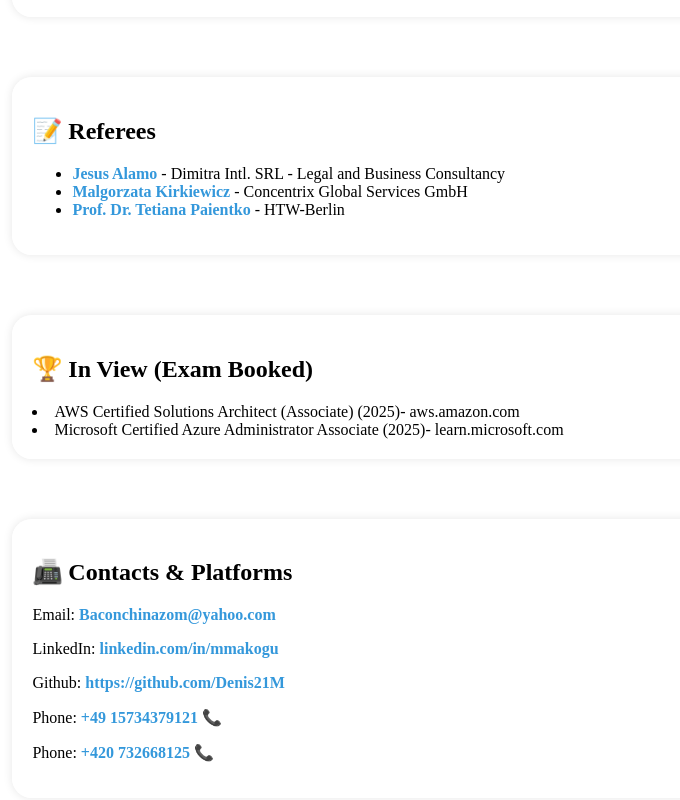
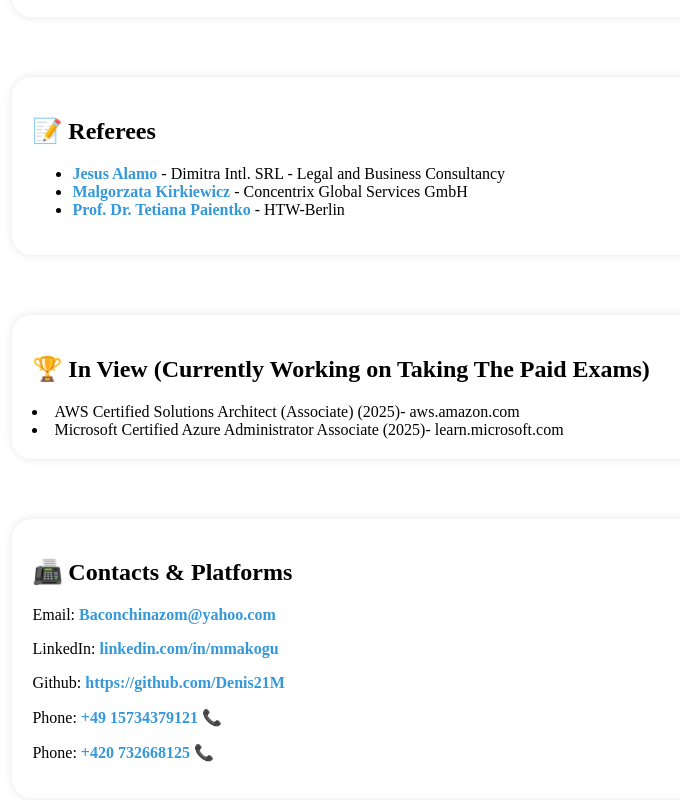
Before and after one commit to Denis21M/mmakogu, a plain HTML site: page index.html in a window 1280 px wide. Shown: the part 2293-3093 px from the top of the page, without its empty margins (102-782 px from the left). Drawn offline with Linux system fonts and the light colour scheme.

Commit message:
Experience

```diff
--- a/index.html
+++ b/index.html
@@ -624,7 +624,7 @@
     </section>
 
     <section id="certification" class="fade-in">
-      <h2>🏆 In View (Exam Booked)</h2>
+      <h2>🏆 In View (Currently Working on Taking The Paid Exams)</h2>
       <li>AWS Certified Solutions Architect (Associate) (2025)</a>- aws.amazon.com</li>
       <li>Microsoft Certified Azure Administrator Associate (2025)</a>- learn.microsoft.com</li>
     </section>
```
